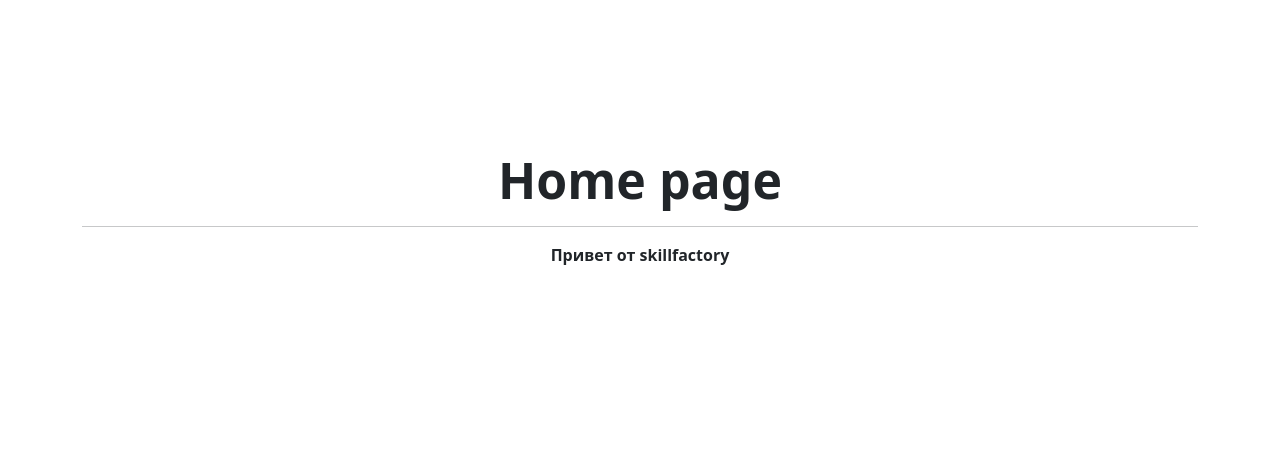
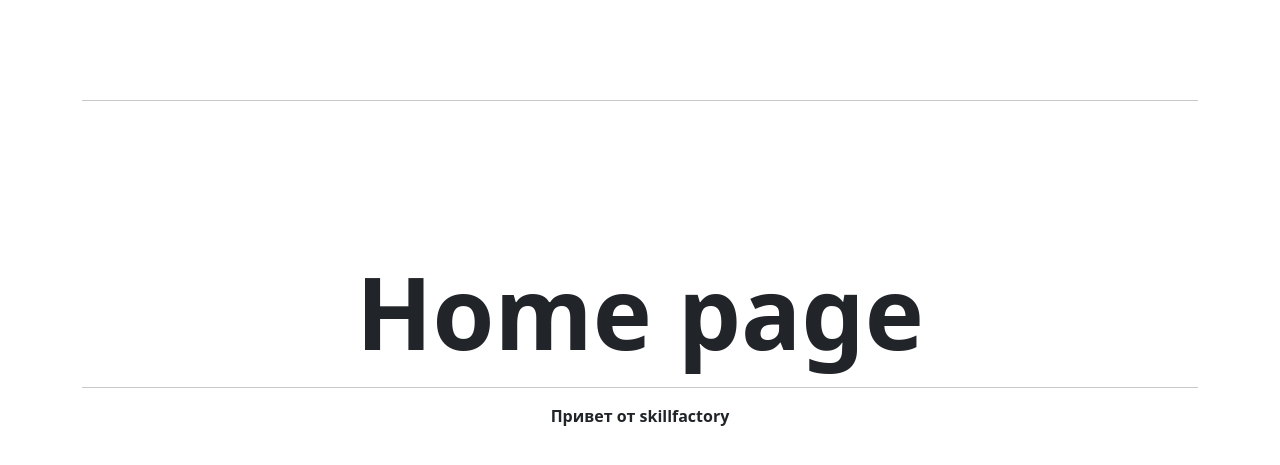
Before and after one commit to VaynZXC/HomeWork, a Django app: template tutorial/templates/flatpages/home.html in a window 1280 px wide. Shown: the part 56-521 px from the top of the page. Run offline with Django 4.2, Linux system fonts and the light colour scheme; the template is opened without the code that fills it: values that come from a table or form of the project are taken from there, others are empty; data comes from the database, SQL or seed files in the repository; some libraries are stand-ins or nearby versions.

Commit message:
Add files via upload

```diff
--- a/tutorial/templates/flatpages/contacts.html
+++ b/tutorial/templates/flatpages/contacts.html
@@ -6,4 +6,7 @@
 <h1>Contacts</h1>
 <hr>
 {{ flatpage.content }}
+<h1>Contacts</h1>
+<hr>
+{{ flatpage.content }}
 {% endblock content %}
--- a/tutorial/templates/flatpages/home.html
+++ b/tutorial/templates/flatpages/home.html
@@ -2,7 +2,8 @@
 {% block title %} TITLE 1 {% endblock title%}
 
 {% block content %}
-<h1 id="home-page">Home page</h1>
+<hr style="margin-top: 100px;">
+<h1 id="home-page" style="font-weight: 9000; font-size: 100px;">Home page</h1>
 <hr>
 <b>{{ flatpage.content }}</b>
 {% endblock content %}
```
